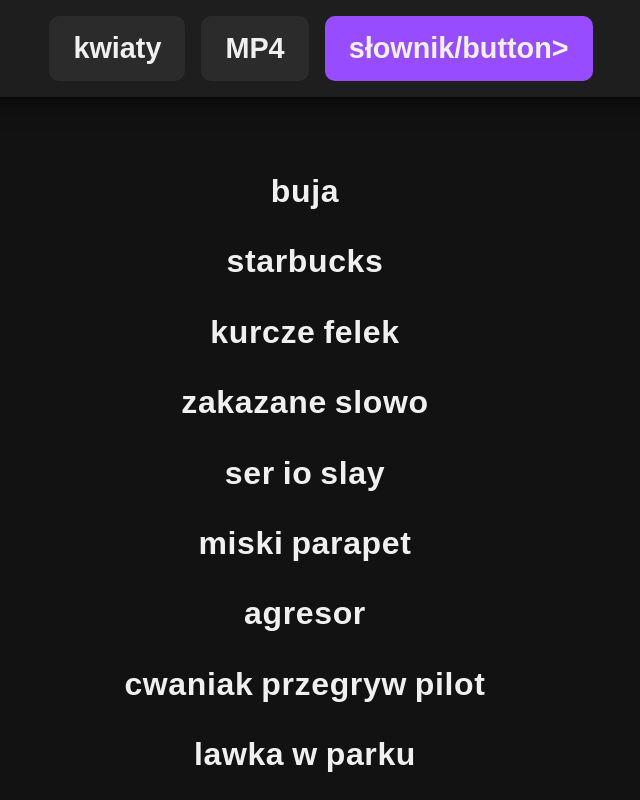
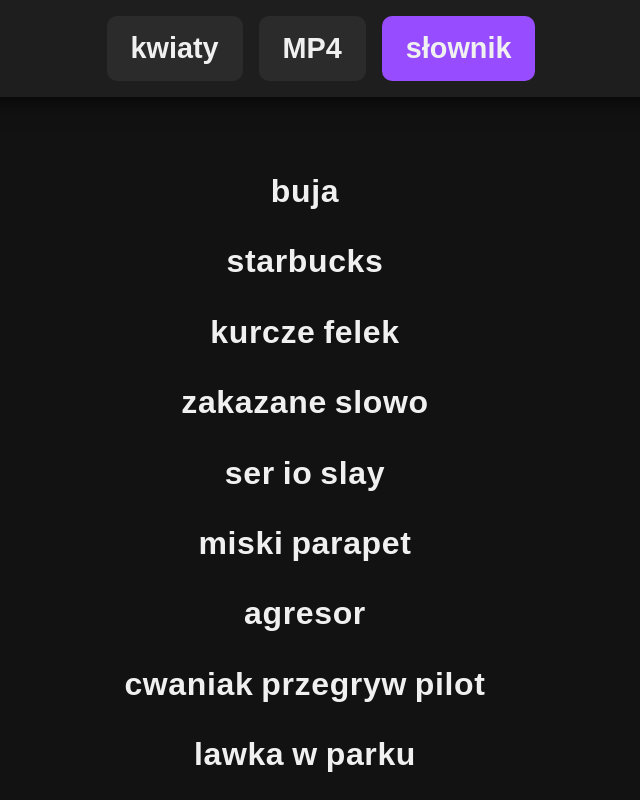
Before and after one commit to edyp77/210107iluvu, a plain HTML site: page dictionary.html in a window 1280 px wide. Shown: the top 800 px of the page, without its empty margins (335-975 px from the left). Drawn offline with Linux system fonts and the light colour scheme.

Commit message:
Update dictionary.html

```diff
--- a/dictionary.html
+++ b/dictionary.html
@@ -97,7 +97,7 @@
     <div class="navigation">
         <button class="flowers-button" onclick="location.href='./flowers.html'">kwiaty</button>
         <button class="movie-button" onclick="location.href='./main.html'">MP4</button>
-        <button class="dictionary-button" onclick="location.href='./dictionary.html'">słownik/button>
+        <button class="dictionary-button" onclick="location.href='./dictionary.html'">słownik</button>
     </div>
 
     <div class="text-content">
```
